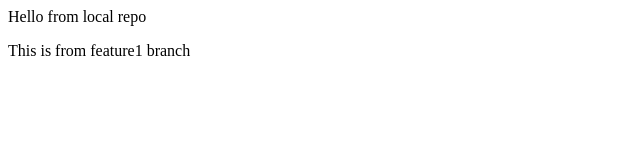
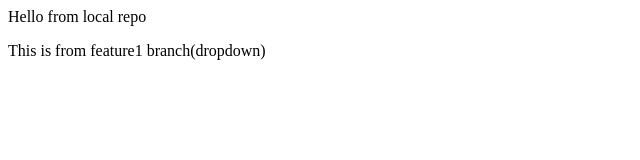
Before and after one commit to Ranit-Canion/localrepo, a plain HTML site: page index.html in a window 1280 px wide. Shown: the full height of the page, 0-640 px from the left. Drawn offline with Linux system fonts and the light colour scheme.

Commit message:
add new2

```diff
--- a/index.html
+++ b/index.html
@@ -1,2 +1,2 @@
 <p>Hello from local repo</p>
-<p>This is from feature1 branch</p>
+<p>This is from feature1 branch(dropdown)</p>
```
